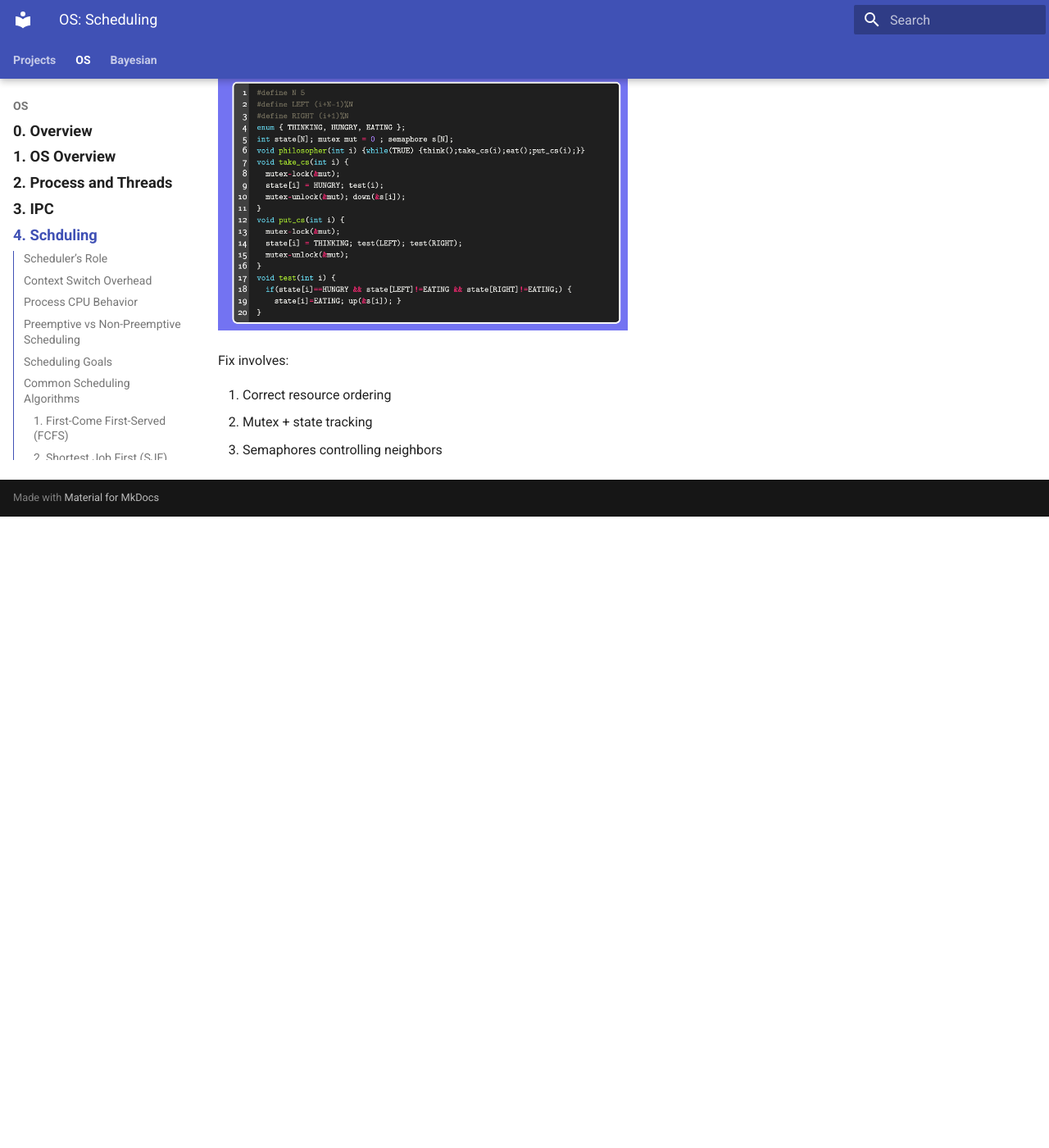
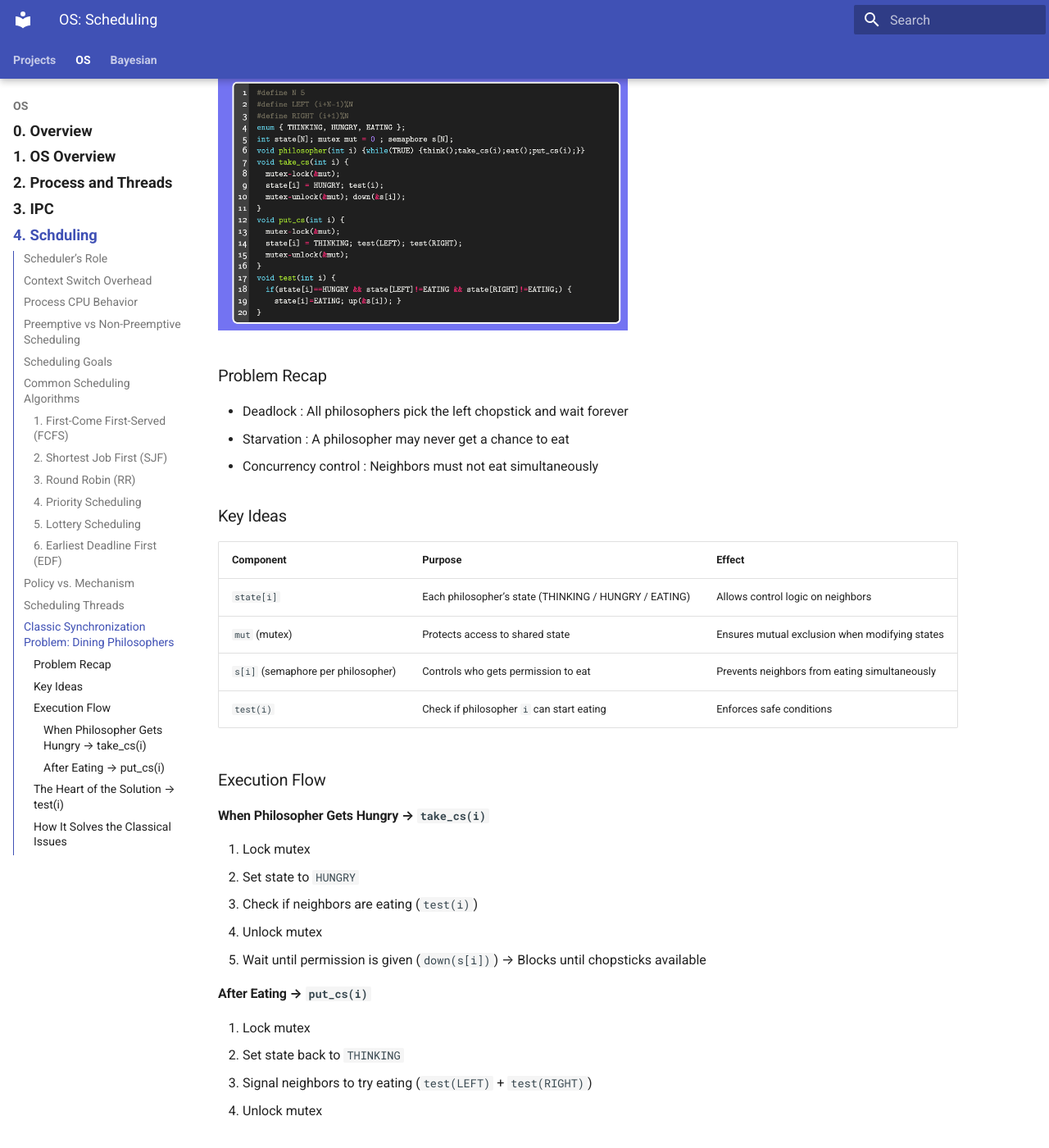
Before and after one commit to Jeongsoo-dev/ML_based_MR_CT_SeriesType_Detection, an MkDocs documentation site: the page built from docs/os/lec4_scheduling.md, in a window 1280 px wide and 1400 px high, scrolled down 4043 px. Shown: the whole window at 82% size. Built offline with MkDocs 1.6.1 and Material for MkDocs 9.7.7, drawn with Linux system fonts in a browser that asks for light colours; before the commit the page ends 4673 px from its top, so only the background shows below that; some of the changed text lies outside the part shown.

Commit message:
Update lec4_scheduling.md

````diff
--- a/docs/os/lec4_scheduling.md
+++ b/docs/os/lec4_scheduling.md
@@ -133,8 +133,51 @@ Illustrates deadlock + starvation risks
 
 ![Solution](../images/dining_2.jpg){ width="500" }
 
-Fix involves:
+### Problem Recap
+- Deadlock : All philosophers pick the left chopstick and wait forever
+- Starvation : A philosopher may never get a chance to eat
+- Concurrency control : Neighbors must not eat simultaneously
 
-1. Correct resource ordering
-2. Mutex + state tracking
-3. Semaphores controlling neighbors
+### Key Ideas
+| Component                          | Purpose                                               | Effect                                         |
+| ---------------------------------- | ----------------------------------------------------- | ---------------------------------------------- |
+| `state[i]`                         | Each philosopher’s state (THINKING / HUNGRY / EATING) | Allows control logic on neighbors              |
+| `mut` (mutex)                      | Protects access to shared state                       | Ensures mutual exclusion when modifying states |
+| `s[i]` (semaphore per philosopher) | Controls who gets permission to eat                   | Prevents neighbors from eating simultaneously  |
+| `test(i)`                          | Check if philosopher `i` can start eating             | Enforces safe conditions                       |
+
+### Execution Flow
+#### When Philosopher Gets Hungry → `take_cs(i)`
+1. Lock mutex
+2. Set state to `HUNGRY`
+3. Check if neighbors are eating (`test(i)`)
+4. Unlock mutex
+5. Wait until permission is given (`down(s[i])`) → Blocks until chopsticks available
+
+#### After Eating → `put_cs(i)`
+1. Lock mutex
+2. Set state back to `THINKING`
+3. Signal neighbors to try eating (`test(LEFT)` + `test(RIGHT)`)
+4. Unlock mutex
+
+### The Heart of the Solution → `test(i)`
+```c
+if (state[i] == HUNGRY &&
+    state[LEFT] != EATING &&
+    state[RIGHT] != EATING) {
+    state[i] = EATING;
+    up(&s[i]);
+}
+```
+This guarantees:
+
+- A philosopher only eats if both neighbors are not eating
+- Unlocks semaphore for only one philosopher at a time
+
+### How It Solves the Classical Issues
+| Issue                               | How It is Prevented                                                                                                    |
+| ----------------------------------- | ---------------------------------------------------------------------------------------------------------------------- |
+| **Deadlock**                        | No circular wait: philosopher only grabs both chopsticks when allowed; otherwise releases/not blocks while holding one |
+| **Starvation**                      | When a philosopher stops eating, neighbors are **immediately tested and possibly signaled → fairness                 |
+| **Race conditions on state**        | Protected by mutex (`mut`)                                                                                             |
+| **Neighbors eating simultaneously** | `test()` explicitly checks left & right philosopher states                                                             |
````
